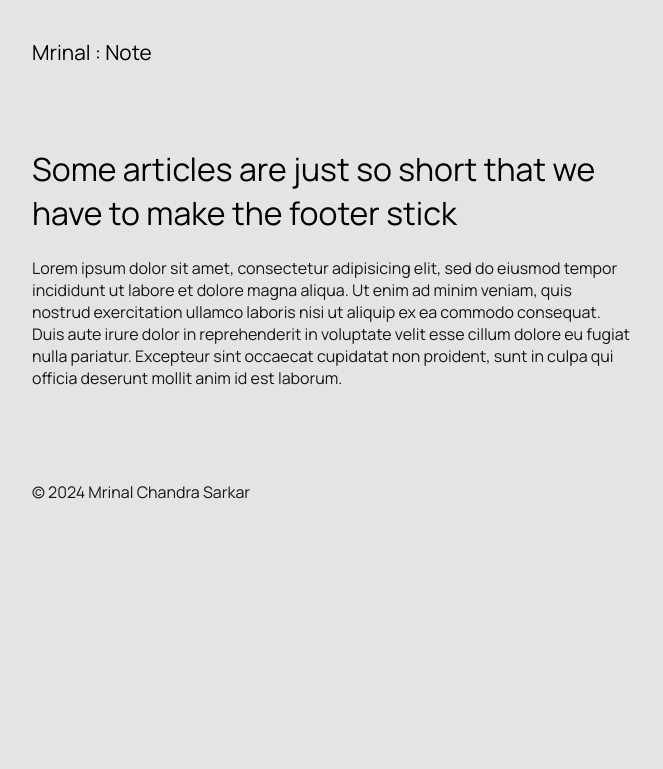
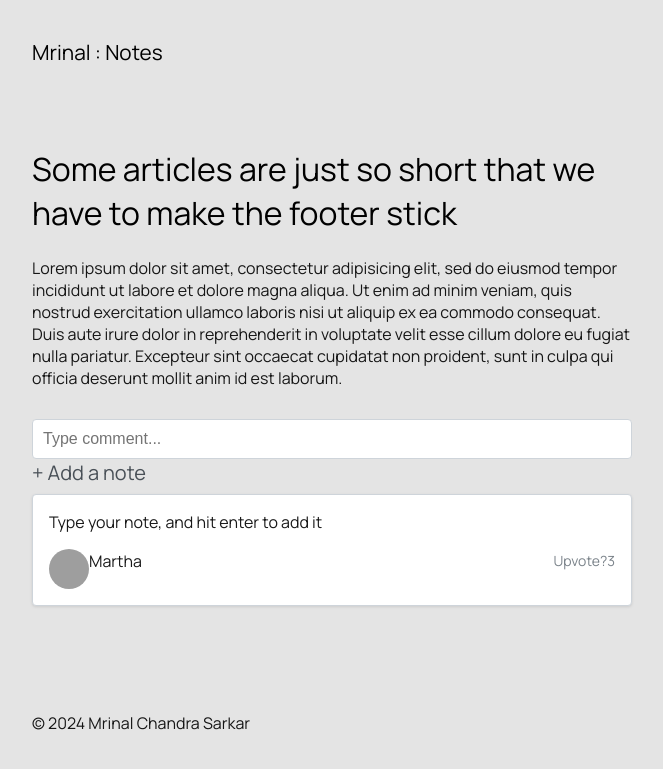
Before and after one commit to mrinalcs/note, a Jekyll site: the page built from _posts/2016-05-19-super-short-article.md, in a window 1280 px wide. Shown: the top 769 px of the page, without its empty margins (308-971 px from the left). Built offline with Jekyll 4.4.1, drawn with Linux system fonts in a browser that asks for light colours; grey boxes are pictures that could not be loaded.

Commit message:
add comment

```diff
--- a/_layouts/default.html
+++ b/_layouts/default.html
@@ -21,7 +21,7 @@
   {% unless page.layout == "post" %}
     Mrinal : {{ page.title }}
   {% else %}
-    Mrinal : Note
+    Mrinal : Notes
   {% endunless %}
 </a>
 
--- a/_layouts/home.html
+++ b/_layouts/home.html
@@ -1,6 +1,6 @@
 ---
 layout: default
-title: home
+title: Notes
 ---
 
 
--- a/_layouts/post.html
+++ b/_layouts/post.html
@@ -8,3 +8,108 @@ layout: default
 <article>
     {{ content }}
 </article>
+
+
+<section style="margin: 30px 0; ">
+
+
+  <div class="container">
+    <div class="form-outline">
+        <input type="text" id="addANote" class="form-control" placeholder="Type comment..." />
+        <label class="form-label" for="addANote">+ Add a note</label>
+    </div>
+
+    <div class="card">
+        <p>Type your note, and hit enter to add it</p>
+        <div class="comment-body">
+            <div class="comment-author">
+                <img src="https://mdbcdn.b-cdn.net/img/Photos/Avatars/img%20(4).webp" alt="avatar" class="avatar" />
+                <p class="author-name">Martha</p>
+            </div>
+            <div class="comment-actions">
+                <p class="upvote-text">Upvote?</p>
+                <p class="upvote-count">3</p>
+            </div>
+        </div>
+    </div>
+
+</div>
+</section>
+
+<style>
+
+
+
+
+.form-control {
+  -webkit-box-sizing: border-box;
+-moz-box-sizing: border-box;
+box-sizing: border-box;
+    width: 100%;
+    padding: 10px;
+    font-size: 16px;
+    border-radius: 4px;
+    border: 1px solid #ced4da;
+}
+
+.form-label {
+    display: block;
+    margin-bottom: 8px;
+    font-size:20px;
+    color: #495057;
+}
+
+.card {
+    margin-bottom: 16px;
+    background-color: white;
+    padding: 16px;
+    border: 1px solid #ced4da;
+    border-radius: 4px;
+    box-shadow: 0 1px 3px rgba(0, 0, 0, 0.1);
+}
+
+.card p {
+    margin: 0 0 16px;
+}
+
+.comment-body {
+    display: flex;
+    justify-content: space-between;
+    align-items: center;
+}
+
+.comment-author {
+    display: flex;
+    align-items: center;
+}
+
+.avatar {
+    width: 40px;
+    height: 40px;
+    border-radius: 50%;
+}
+
+.author-name {
+    margin-left: 8px;
+    font-size: 16px;
+}
+
+.comment-actions {
+    display: flex;
+    align-items: center;
+}
+
+.upvote-text {
+    font-size: 14px;
+    color: #6c757d;
+    margin-right: 8px;
+}
+
+
+.upvote-count {
+    font-size: 14px;
+    color: #6c757d;
+}
+
+
+</style>
```
Also changed, not shown: other parts of _layouts/home.html (+0 -1 lines), 1 other file.
